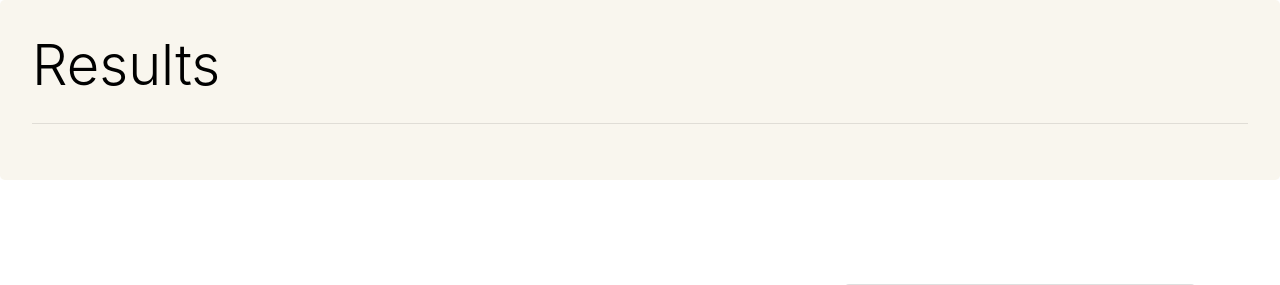
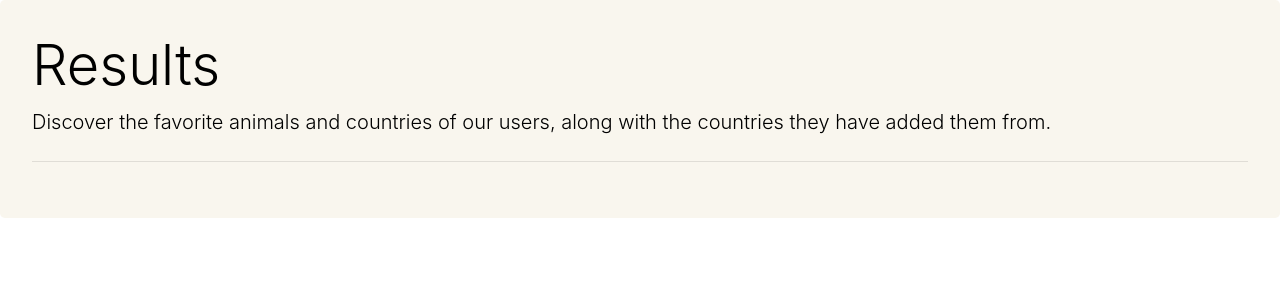
Before and after one commit to emmituuk/Project, a Flask app: template templates/result.html in a window 1280 px wide. Shown: the top 285 px of the page. Run offline with Flask 3, Linux system fonts and the light colour scheme; the template is opened without the code that fills it, so the values that code supplies are empty; parts of the project's set-up code (start-up, migrations or seed data) failed here and were passed over; some libraries are stand-ins or nearby versions.

Commit message:
added description of what is on the page

```diff
--- a/templates/result.html
+++ b/templates/result.html
@@ -14,6 +14,9 @@
   <body>
     <div class="jumbotron custom-jumbotron">
       <h1 class="display-4">Results</h1>
+      <p class="lead">
+        Discover the favorite animals and countries of our users, along with the countries they have added them from.
+      </p>
       <hr class="my-4" />
     </div>
     <div class="container">
```
